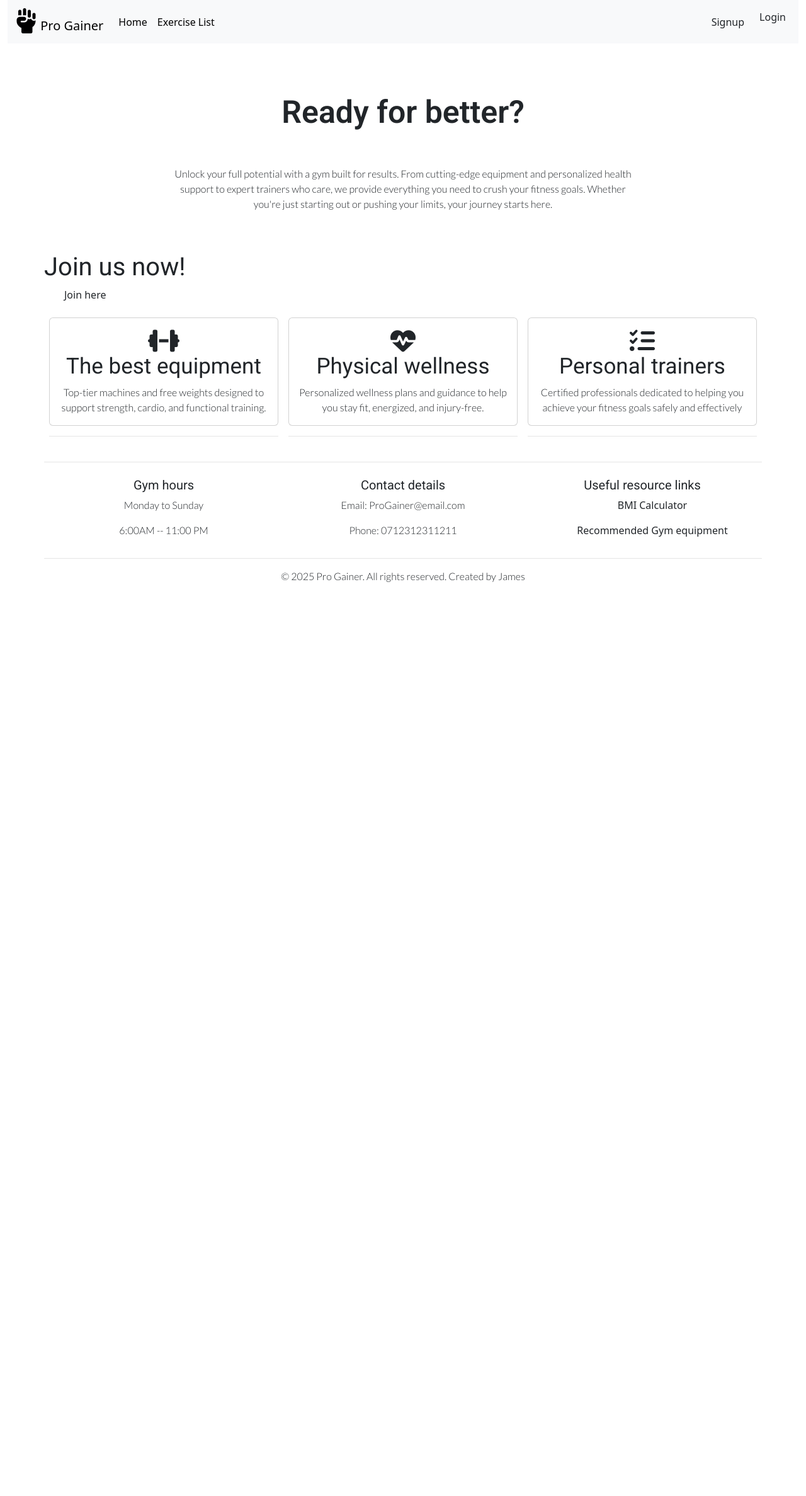
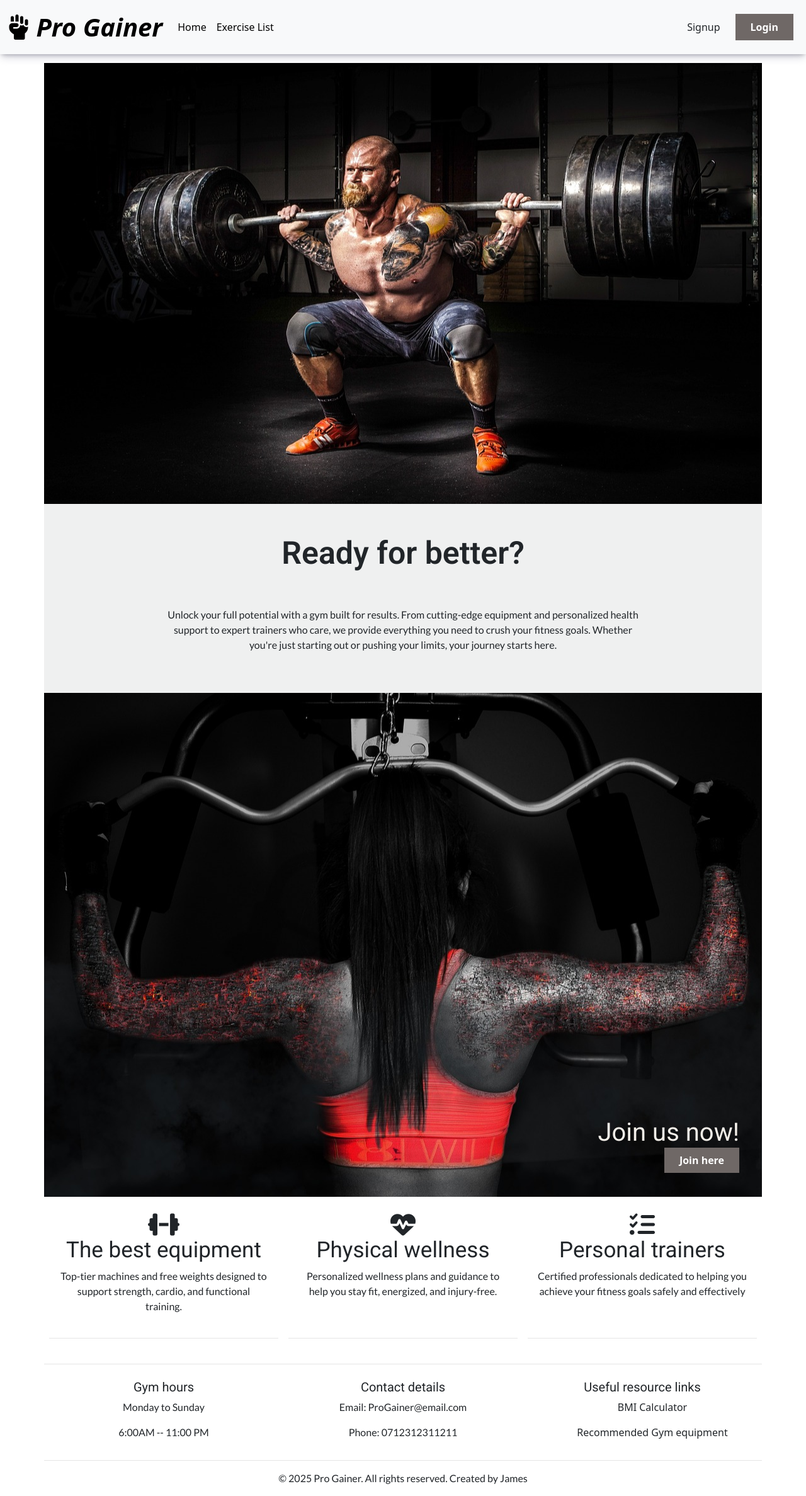
Before and after one commit to JamesBracken/Pro-Gainer, a Django app: page / in a window 1280 px wide. Shown: the whole page at 63% size. Before the commit the page ends 924 px from the top, so only its background shows below. Run offline with Django 5.2, Linux system fonts and the light colour scheme; some libraries are stand-ins or nearby versions.

Commit message:
Add(CSS): improved separation and comments

```diff
--- a/static/css/style.css
+++ b/static/css/style.css
@@ -34,6 +34,7 @@
     --fw-extra-bold: 800;
     --fw-bold: 700;
     --fw-semi-bold: 550;
+    --fw-medium: 425
     --fw-regular: 300;
 
     --border-radius: 10px;
@@ -41,7 +42,7 @@
     --transition-duration: 0.3s;
 }
 
-/* GLOBAL STYLES */
+/* GLOBAL STYLES----------------------------- */
 /* setting all styles across the website here to increase uniformity
 across the code and reduce unexpected behaviours and styles */
 
@@ -55,7 +56,6 @@
 body {
     padding-top: 100px;
     max-width: 2500px !important;
-    /* height: 100vh; */
     display: flex;
     flex-direction: column;
 }
@@ -145,7 +145,8 @@
     display: inline-block;
 }
 
-.bg-light-grey {
+/* REUSABLE STYLES----------------------------------- */
+/* Background styles */
 .light-grey-bg {
     background-color: #EFF0F0;
 }
@@ -158,6 +159,7 @@
     background-color: var(--clr-black);
 }
 
+/* Text size styles */
 .sz-text-heading-1 {
     font-size: var(--fs-heading-1) !important;
     /* 50px */
@@ -188,6 +190,7 @@
     /* 16px */
 }
 
+/* Font weight styles */
 .fw-text-extra-bold {
     font-weight: var(--fw-extra-bold);
 }
@@ -241,11 +244,8 @@
     border-bottom: #454545 1px solid;
 }
 
-.underline {
-    border-bottom: var(--clr-black) 1px solid;
-}
 
-/* HEADER STYLES */
+/* HEADER STYLES--------------------- */
 
 header {
     box-shadow: var(--box-shadow);
@@ -286,7 +286,7 @@
 }
 
 .dropdown-menu {
-    border-radius: 0!important;
+    border-radius: 0 !important;
 }
 
 /* Adding separate styles for the CTA to attract attention */
--- a/templates/index.html
+++ b/templates/index.html
@@ -13,7 +13,7 @@
     <section class="home-hero-img-container p-0 w-100">
     </section>
     {% comment %}Opening introductions section{% endcomment %}
-    <section class="bg-light-grey">
+    <section class="light-grey-bg">
       <div class="container p-0">
         <div class="row justify-content-center">
           <div class="col-12 text-center my-5">
```
